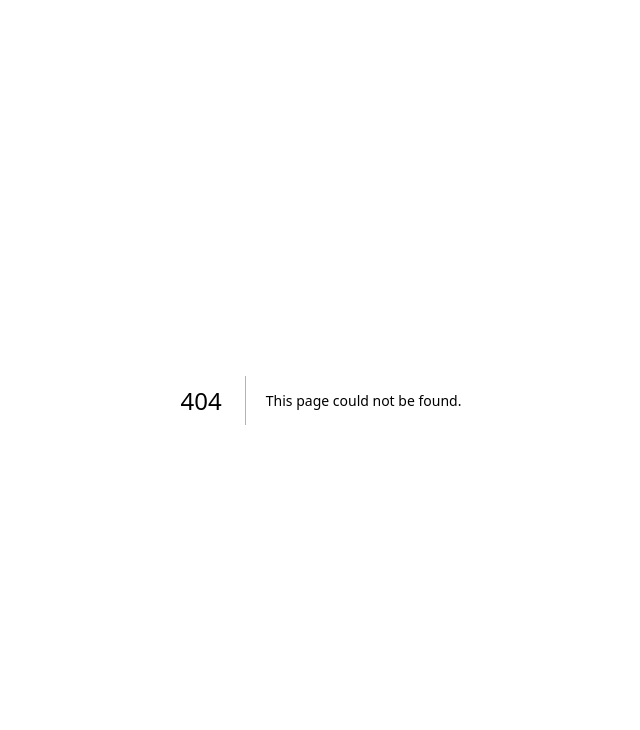
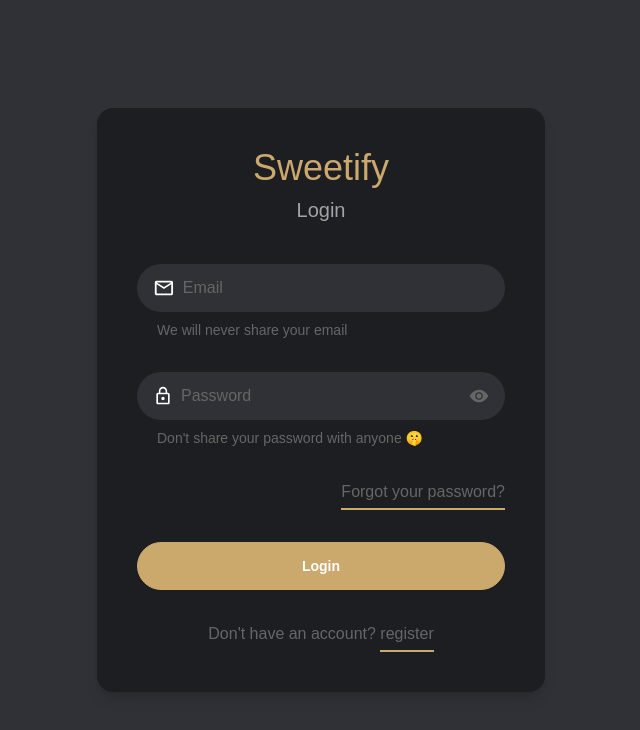
Before and after one commit to SamehMakkie/sweetify, a Next.js app: page /login in a window 1280 px wide. Before the commit this address had no page. Shown: the top 730 px of the page, without its empty margins (319-959 px from the left). Built offline with nearby package versions, Linux system fonts and the light colour scheme; a web font is replaced by a local one.

Commit message:
Add Login page

```diff
--- a/package.json
+++ b/package.json
@@ -9,10 +9,13 @@
     "lint": "next lint"
   },
   "dependencies": {
+    "@hookform/resolvers": "^3.3.3",
     "next": "14.0.4",
     "react": "^18",
     "react-dom": "^18",
-    "react-icons": "^4.12.0"
+    "react-hook-form": "^7.49.2",
+    "react-icons": "^4.12.0",
+    "yup": "^1.3.3"
   },
   "devDependencies": {
     "@types/node": "^20",
--- /dev/null
+++ b/src/app/login/page.tsx
@@ -0,0 +1,55 @@
+"use client"
+import FormsInput from "@/components/FormsInput/FormsInput";
+import PasswordInput from "@/components/FormsInput/PasswordInput/PasswordInput";
+import ResetPasswordLink from "@/components/ResetPasswordLink/ResetPasswordLink";
+import Link from "next/link";
+import React, { useState } from "react";
+import { MdLockOutline, MdOutlineEmail } from "react-icons/md";
+import HaveAnAccount from "@/components/HaveAnAccount/HaveAnAccount";
+
+const page = () => {
+  const [isPasswordShown, setIsPasswordShown] = useState(false);
+
+  const togglePasswordVisibility = () => {
+    setIsPasswordShown((prevValue) => !prevValue);
+  };
+
+  return (
+    <div className="flex w-full min-h-screen justify-center items-center bg-secondary">
+      <div className="flex flex-col max-w-md grow gap-10 bg-dark-secondary rounded-2xl shadow-lg p-10">
+        <div className="flex flex-col w-full gap-2">
+          <Link href="/">
+            <h1 className="text-primary text-center text-4xl">Sweetify</h1>
+          </Link>
+          <p className="text-body-text text-center text-xl">Login</p>
+        </div>
+        <div className="flex flex-col w-full gap-8">
+          <FormsInput
+            type="email"
+            placeholder="Email"
+            leftIcon={<MdOutlineEmail className="text-white" size={24} />}
+            msgDetails="We will never share your email"
+          />
+          <PasswordInput
+            placeholder="Password"
+            isPasswordShown={isPasswordShown}
+            togglePasswordVisibility={togglePasswordVisibility}
+            leftIcon={<MdLockOutline className="text-white" size={24} />}
+            msgDetails="Don't share your password with anyone 🤫"
+          />
+          <ResetPasswordLink />
+          <button className="w-full btn rounded-full text-white btn-primary">
+            Login
+          </button>
+          <HaveAnAccount
+            linkPath="/register"
+            msg="Don't have an account?"
+            linkMsg="register"
+          />
+        </div>
+      </div>
+    </div>
+  );
+};
+
+export default page;
--- /dev/null
+++ b/src/components/FormsInput/FormsInput.tsx
@@ -0,0 +1,41 @@
+"use client";
+import React, { ReactNode } from "react";
+
+interface IProps {
+  type?: string;
+  placeholder: string;
+  leftIcon: ReactNode;
+  msgDetails?: string;
+  error?: boolean;
+}
+
+const FormsInput: React.FC<IProps> = ({
+  type = "text",
+  placeholder,
+  leftIcon,
+  msgDetails,
+  error = false,
+}) => {
+  const errorView = error ? "border-2 border-error" : "";
+  return (
+    <div className="flex flex-col w-full gap-2">
+      <div
+        className={
+          "flex w-full px-4 py-3 justify-center items-center gap-2 rounded-full bg-secondary hover:bg-lighter-dark-secondary " +
+          errorView
+        }>
+        {leftIcon}
+        <input
+          type={type}
+          className="w-full text-md bg-transparent outline-none placeholder:text-card-text text-white"
+          placeholder={placeholder}
+        />
+      </div>
+      {msgDetails && (
+        <p className="pl-5 text-sm text-card-text">{msgDetails}</p>
+      )}
+    </div>
+  );
+};
+
+export default FormsInput;
--- /dev/null
+++ b/src/components/FormsInput/PasswordInput/PasswordInput.tsx
@@ -0,0 +1,56 @@
+"use client";
+import React, { ReactNode, useState } from "react";
+import { IoEyeSharp, IoEyeOffSharp } from "react-icons/io5";
+
+interface IProps {
+  placeholder: string;
+  leftIcon: ReactNode;
+  msgDetails: string;
+  error?: boolean;
+  isPasswordShown: boolean;
+  togglePasswordVisibility?: () => void;
+}
+
+const PasswordInput: React.FC<IProps> = ({
+  placeholder,
+  leftIcon,
+  msgDetails,
+  error = false,
+  isPasswordShown,
+  togglePasswordVisibility,
+}) => {
+  const errorView = error ? "border-2 border-error" : "";
+
+  return (
+    <div className="flex flex-col w-full gap-2">
+      <div
+        className={
+          "flex w-full px-4 py-3 justify-center items-center gap-2 rounded-full bg-secondary hover:bg-lighter-dark-secondary " +
+          errorView
+        }>
+        {leftIcon}
+        <input
+          type={isPasswordShown ? "text" : "password"}
+          className="w-full text-md bg-transparent outline-none placeholder:text-card-text text-white"
+          placeholder={placeholder}
+        />
+        {isPasswordShown ? (
+          <IoEyeOffSharp
+            className="text-card-text cursor-pointer"
+            size={24}
+            onClick={togglePasswordVisibility}
+          />
+        ) : (
+          <IoEyeSharp
+            className="text-card-text cursor-pointer"
+            size={24}
+            onClick={togglePasswordVisibility}
+          />
+        )}
+      </div>
+      <p className="pl-5 text-sm text-card-text">{msgDetails}</p>
+    </div>
+  );
+};
+
+export default PasswordInput;
--- /dev/null
+++ b/src/components/HaveAnAccount/HaveAnAccount.tsx
@@ -0,0 +1,24 @@
+import Link from "next/link";
+import React from "react";
+
+interface IProps {
+  msg: string;
+  linkMsg: string;
+  linkPath: string;
+}
+
+const HaveAnAccount: React.FC<IProps> = ({ msg, linkMsg, linkPath }) => {
+  return (
+    <div className="w-full flex justify-center">
+      <p className="text-card-text text-md">{msg}&nbsp;</p>
+      <Link href={linkPath}>
+        <div className="flex flex-col gap-1">
+          <p className="text-card-text text-md">{linkMsg}</p>
+          <div className="w-full bg-primary h-[2px]"></div>
+        </div>
+      </Link>
+    </div>
+  );
+};
+
+export default HaveAnAccount;
--- /dev/null
+++ b/src/components/ResetPasswordLink/ResetPasswordLink.tsx
@@ -0,0 +1,17 @@
+import Link from "next/link";
+import React from "react";
+
+const ResetPasswordLink = () => {
+  return (
+    <Link href="/reset-password">
+      <div className="w-full flex justify-end">
+        <div className="flex flex-col gap-1">
+          <p className="text-card-text text-md ">Forgot your password?</p>
+          <div className="w-full bg-primary h-[2px]"></div>
+        </div>
+      </div>
+    </Link>
+  );
+};
+
+export default ResetPasswordLink;
--- a/src/components/SearchInput/SearchInput.tsx
+++ b/src/components/SearchInput/SearchInput.tsx
@@ -4,7 +4,7 @@ import { IoIosSearch } from "react-icons/io";
 const SearchInput = () => {
   return (
     <div className="flex w-full px-4 py-2 col-span-2 sm:col-span-1 justify-center items-center gap-2 rounded-full bg-dark-secondary hover:bg-lighter-dark-secondary">
-      <IoIosSearch className="text-primary" size={24} />
+      <IoIosSearch className="text-white" size={24} />
       <input
         className="w-full text-md bg-transparent outline-none text-white"
         placeholder="Search by recipe name or ingredient"
```
Also changed, not shown: 1 other file (tests, documents, lock files or other folders).
